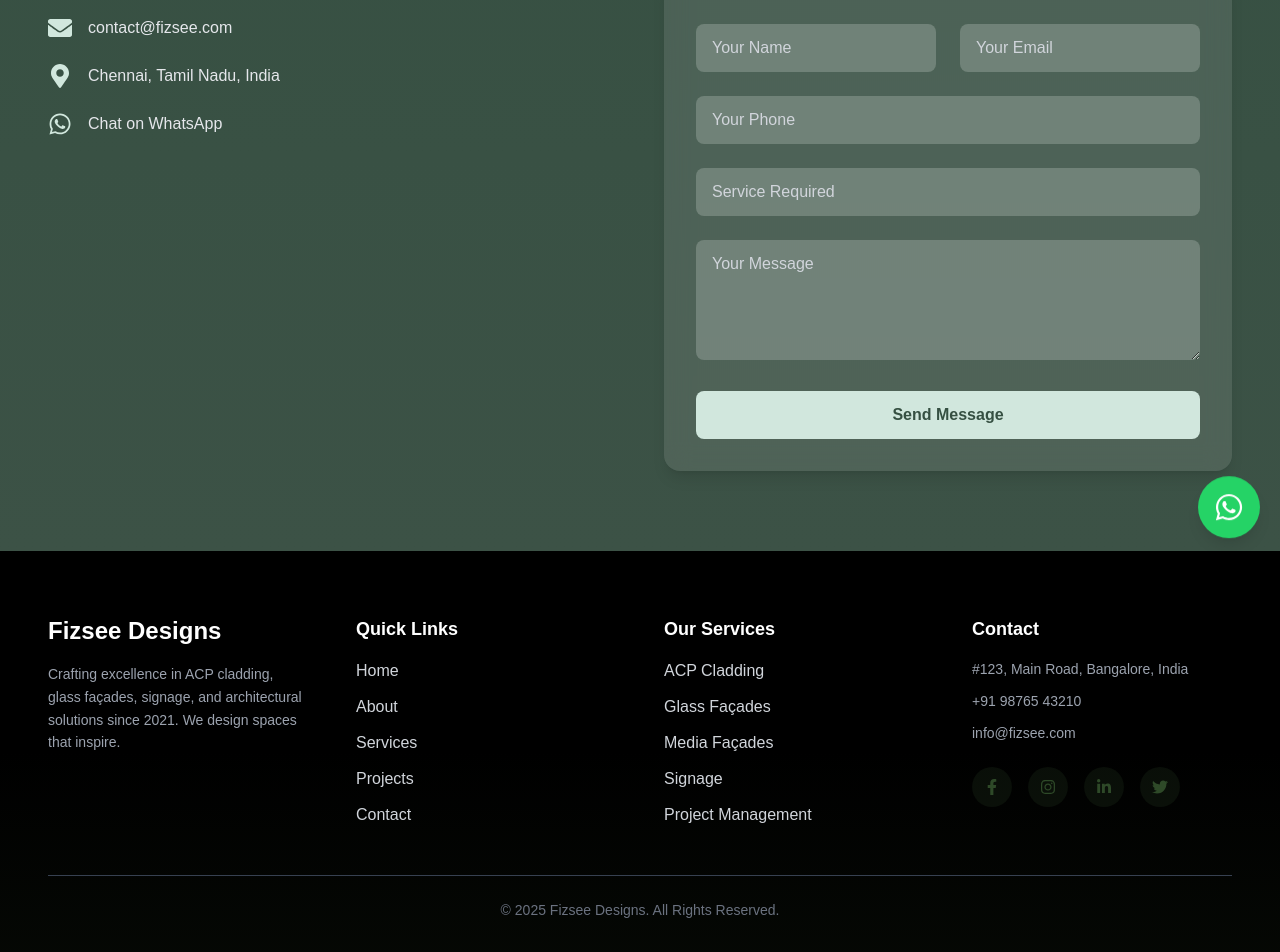
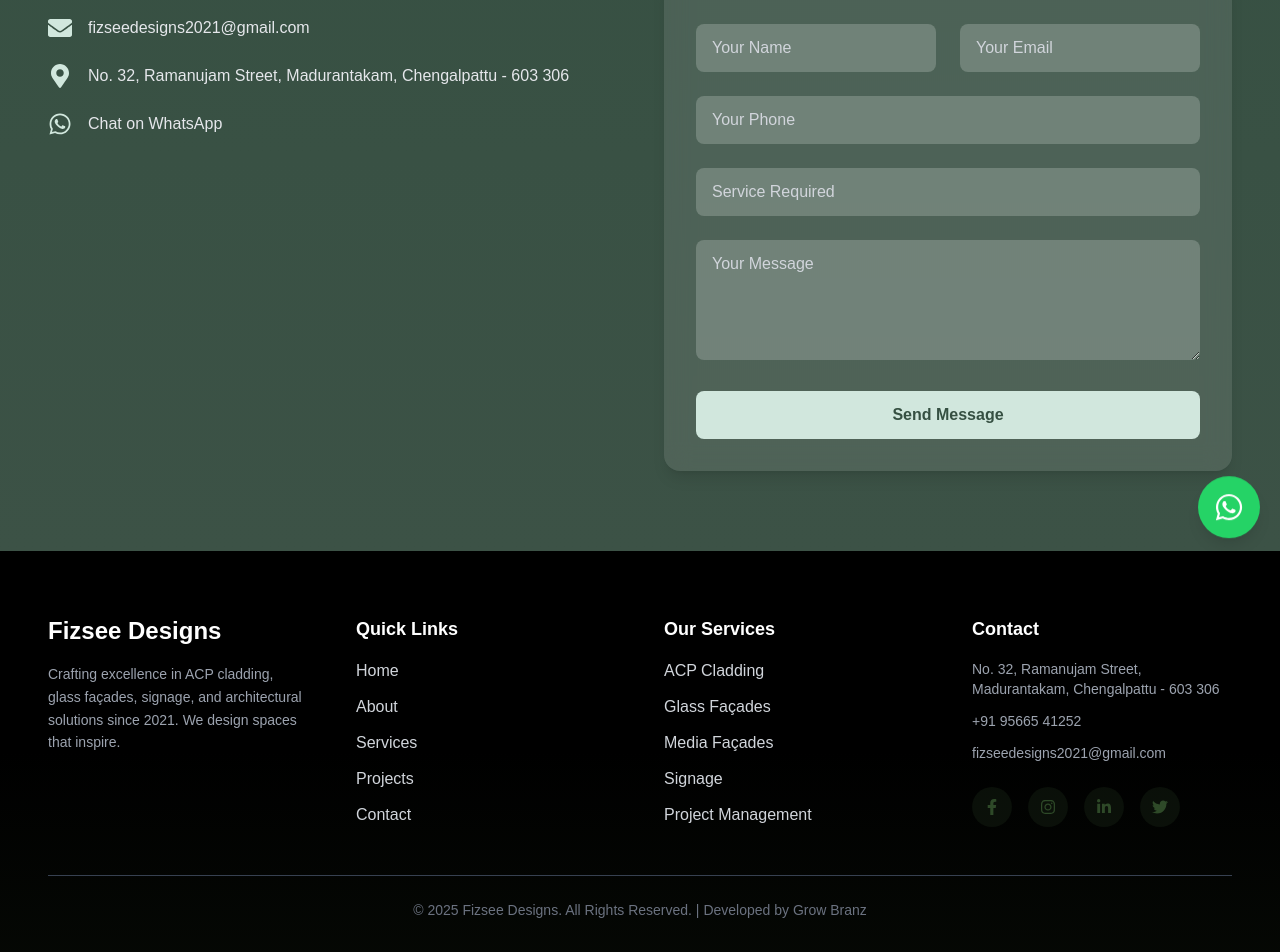
Before and after one commit to fizsee2025/fizsee_design-website, a Next.js app: page /contact in a window 1280 px wide. Shown: the part 240-1192 px from the top of the page. Built offline with nearby package versions, Linux system fonts and the light colour scheme.

Commit message:
updated the websites

```diff
--- a/app/components/About.tsx
+++ b/app/components/About.tsx
@@ -5,12 +5,12 @@
 
 const founders = [
   {
-    name: "Mr. A. Founder",
+    name: "Mr. Hussain Ahamed  MS",
     role: "Founder & CEO",
     img: "/700.JPG", // replace with real image
   },
   {
-    name: "Mr. B. Co-Founder",
+    name: "Mr. H afizudeen",
     role: "Co-Founder & Director",
     img: "/images/cofounder.jpg", // replace with real image
   },
--- a/app/components/Contact.tsx
+++ b/app/components/Contact.tsx
@@ -30,20 +30,22 @@
           <div className="space-y-6">
             <div className="flex items-center gap-4">
               <FaPhoneAlt className="text-[#D1E7DD] text-2xl" />
-              <p className="text-gray-200">+91 98765 43210</p>
+              <p className="text-gray-200">+91 95665 41252</p>
             </div>
             <div className="flex items-center gap-4">
               <FaEnvelope className="text-[#D1E7DD] text-2xl" />
-              <p className="text-gray-200">contact@fizsee.com</p>
+              <p className="text-gray-200">fizseedesigns2021@gmail.com</p>
             </div>
             <div className="flex items-center gap-4">
               <FaMapMarkerAlt className="text-[#D1E7DD] text-2xl" />
-              <p className="text-gray-200">Chennai, Tamil Nadu, India</p>
+              <p className="text-gray-200">
+                No. 32, Ramanujam Street, Madurantakam, Chengalpattu - 603 306
+              </p>
             </div>
             <div className="flex items-center gap-4">
               <FaWhatsapp className="text-[#D1E7DD] text-2xl" />
               <a
-                href="https://wa.me/919876543210"
+                href="https://wa.me/919566541252"
                 target="_blank"
                 rel="noopener noreferrer"
                 className="text-gray-200 hover:underline"
--- a/app/components/Footer.tsx
+++ b/app/components/Footer.tsx
@@ -8,6 +8,25 @@
 } from "react-icons/fa";
 
 const Footer = () => {
+  const socialLinks = [
+    {
+      icon: FaFacebookF,
+      url: "https://www.facebook.com/",
+    },
+    {
+      icon: FaInstagram,
+      url: "https://www.instagram.com/fizsee_designs/",
+    },
+    {
+      icon: FaLinkedinIn,
+      url: "http://linkedin.com/",
+    },
+    {
+      icon: FaTwitter,
+      url: "https://twitter.com/",
+    },
+  ];
+
   return (
     <footer className="bg-dark text-gray-300 pt-16 pb-8 relative overflow-hidden">
       {/* Gradient Overlay */}
@@ -27,22 +46,27 @@
           </div>
 
           {/* Quick Links */}
+          {/* Quick Links */}
           <div>
             <h3 className="text-lg font-semibold text-white mb-4">
               Quick Links
             </h3>
             <ul className="space-y-3">
               {["Home", "About", "Services", "Projects", "Contact"].map(
-                (item) => (
+                (item) => {
+                  const link = item === "Home" ? "/" : `/${item.toLowerCase()}`;
+
+                  return (
                     <li key={item}>
                       <a
-                      href={`/${item.toLowerCase()}`}
+                        href={link}
                         className="hover:text-primary transition duration-300"
                       >
                         {item}
                       </a>
                     </li>
-                )
+                  );
+                }
               )}
             </ul>
           </div>
@@ -76,30 +100,41 @@
           <div>
             <h3 className="text-lg font-semibold text-white mb-4">Contact</h3>
             <p className="text-gray-400 text-sm mb-3">
-              #123, Main Road, Bangalore, India
+              No. 32, Ramanujam Street, Madurantakam, Chengalpattu - 603 306
             </p>
-            <p className="text-gray-400 text-sm mb-3">+91 98765 43210</p>
-            <p className="text-gray-400 text-sm mb-6">info@fizsee.com</p>
+            <p className="text-gray-400 text-sm mb-3">+91 95665 41252</p>
+            <p className="text-gray-400 text-sm mb-6">
+              fizseedesigns2021@gmail.com
+            </p>
 
             <div className="flex space-x-4">
-              {[FaFacebookF, FaInstagram, FaLinkedinIn, FaTwitter].map(
-                (Icon, idx) => (
+              {socialLinks.map(({ icon: Icon, url }, idx) => (
                 <a
                   key={idx}
-                    href="#"
+                  href={url}
+                  target="_blank"
+                  rel="noopener noreferrer"
                   className="w-10 h-10 flex items-center justify-center rounded-full bg-primary/20 text-primary hover:bg-primary hover:text-white transition-all duration-300"
                 >
                   <Icon size={16} />
                 </a>
-                )
-              )}
+              ))}
             </div>
           </div>
         </div>
 
         {/* Divider */}
         <div className="border-t border-gray-700 mt-12 pt-6 text-center text-sm text-gray-500">
-          © {new Date().getFullYear()} Fizsee Designs. All Rights Reserved.
+          © {new Date().getFullYear()} Fizsee Designs. All Rights Reserved. |
+          Developed by{" "}
+          <a
+            href="https://growbranz.com"
+            target="_blank"
+            rel="noopener noreferrer"
+            className="hover:text-primary"
+          >
+            Grow Branz
+          </a>
         </div>
       </div>
     </footer>
```
Lines whose indentation alone changed are shown as unchanged.
